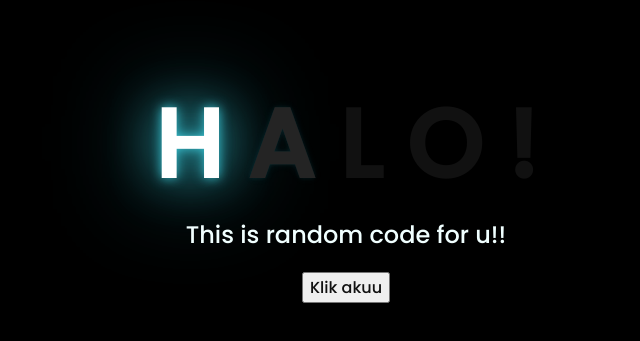
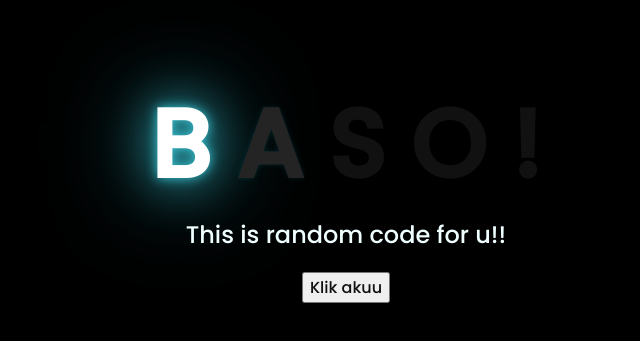
Before and after one commit to srikresna/srikresna.github.io, a plain HTML site: page index.html in a window 1280 px wide. Shown: the part 221-562 px from the top of the page, without its empty margins (302-942 px from the left). Drawn offline with Linux system fonts and the light colour scheme.

Commit message:
change name

```diff
--- a/index.html
+++ b/index.html
@@ -11,9 +11,9 @@
 <body>
     <div class="greetings">
     <!-- silahkan menambah kata sesuai keinginan dengan <span>text...</span -->
-        <span>H</span>
+        <span>B</span>
         <span>A</span>
-        <span>L</span>
+        <span>S</span>
         <span>O</span>
         <span>!</span>
     </div>
```
